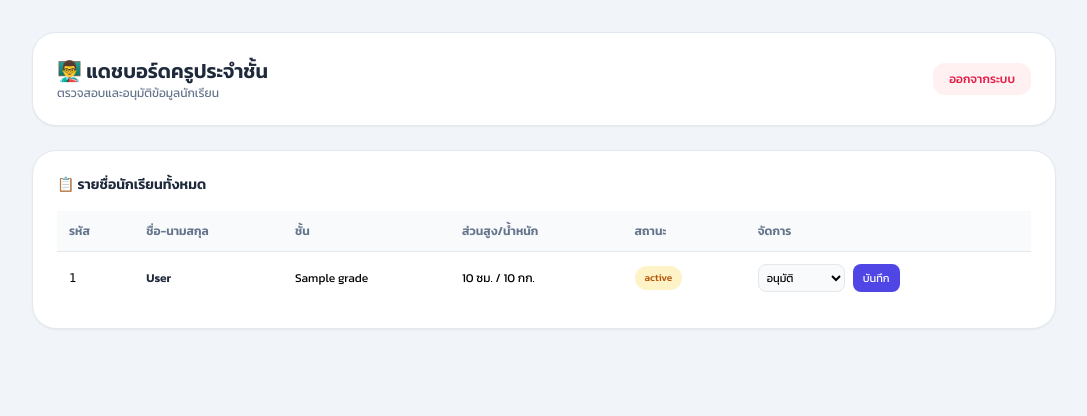
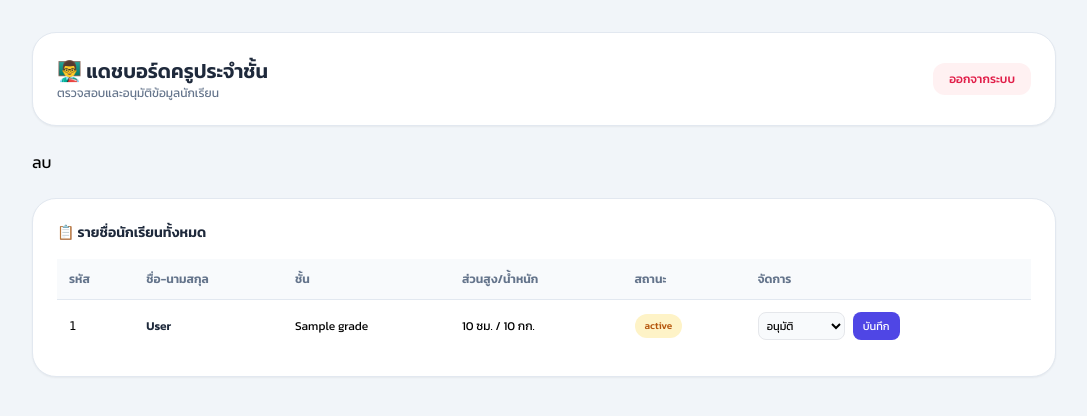
Before and after one commit to sittisak2009/student-web, a Flask app: template templates/teacher_dashboard.html in a window 1280 px wide. Shown: the top 416 px of the page, without its empty margins (96-1183 px from the left). Run offline with Flask 3, Linux system fonts and the light colour scheme; the template is opened without the code that fills it: most values are stand-ins (such as "Sample title", 1, 10 or a date in 2020); some libraries are stand-ins or nearby versions.

Commit message:
Update teacher_dashboard.html

```diff
--- a/templates/teacher_dashboard.html
+++ b/templates/teacher_dashboard.html
@@ -18,7 +18,13 @@
             </div>
             <a href="/logout" class="bg-rose-50 hover:bg-rose-100 text-rose-600 px-4 py-2 rounded-xl text-xs font-medium transition">ออกจากระบบ</a>
         </div>
-
+        <!-- ในส่วนของตาราง (Loop แสดงรายชื่อนักเรียน) -->
+<td>
+    <form action="{{ url_for('delete_student', student_id=student['student_id']) }}" method="POST"
+          onsubmit="return confirm('ยืนยันการลบข้อมูลนักเรียนรหัส {{ student['student_id'] }} ใช่หรือไม่?');">
+        <button type="submit" class="btn btn-danger btn-sm">ลบ</button>
+    </form>
+</td>
         <div class="bg-white p-6 rounded-3xl shadow-sm border border-slate-200 space-y-4">
             <h2 class="text-sm font-bold text-slate-800">📋 รายชื่อนักเรียนทั้งหมด</h2>
 
```
